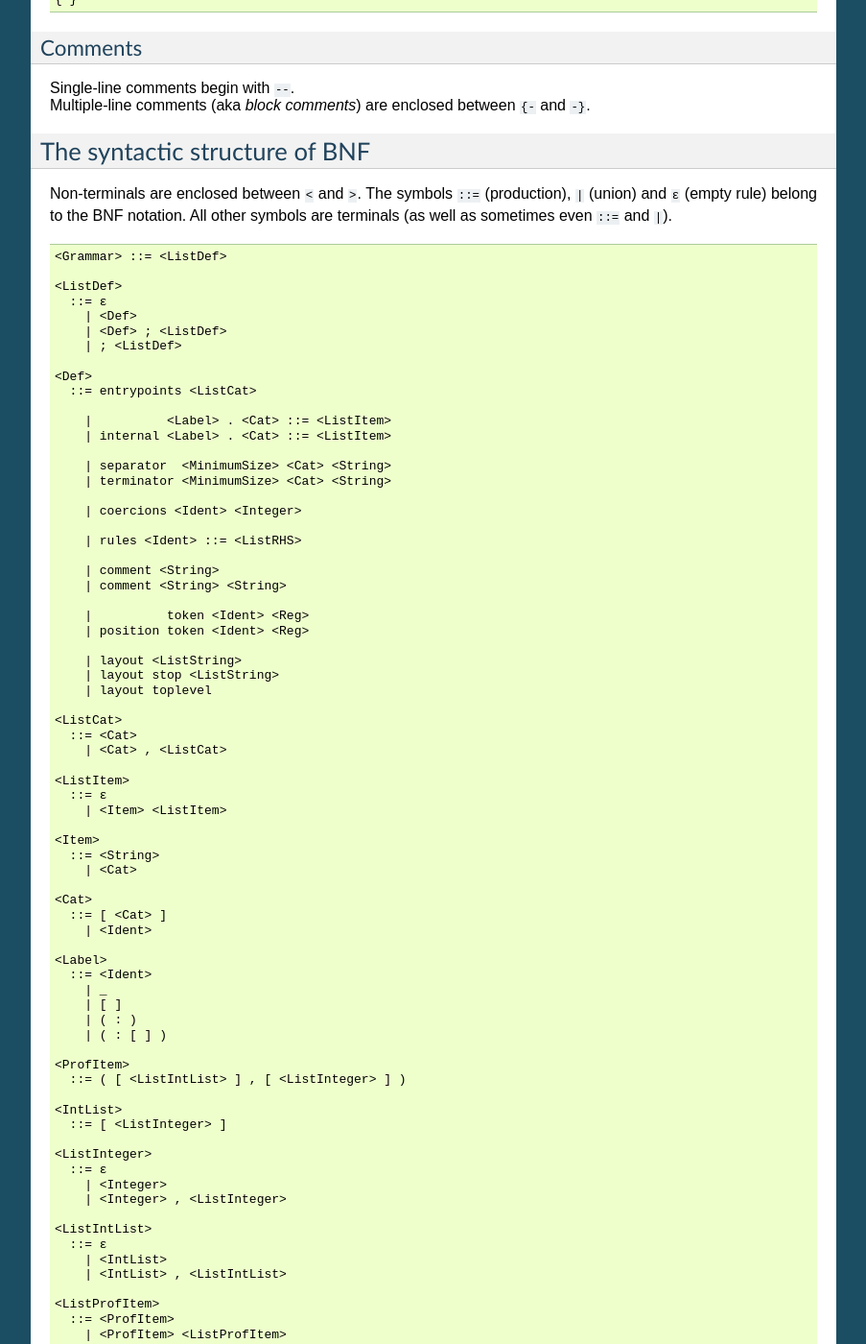
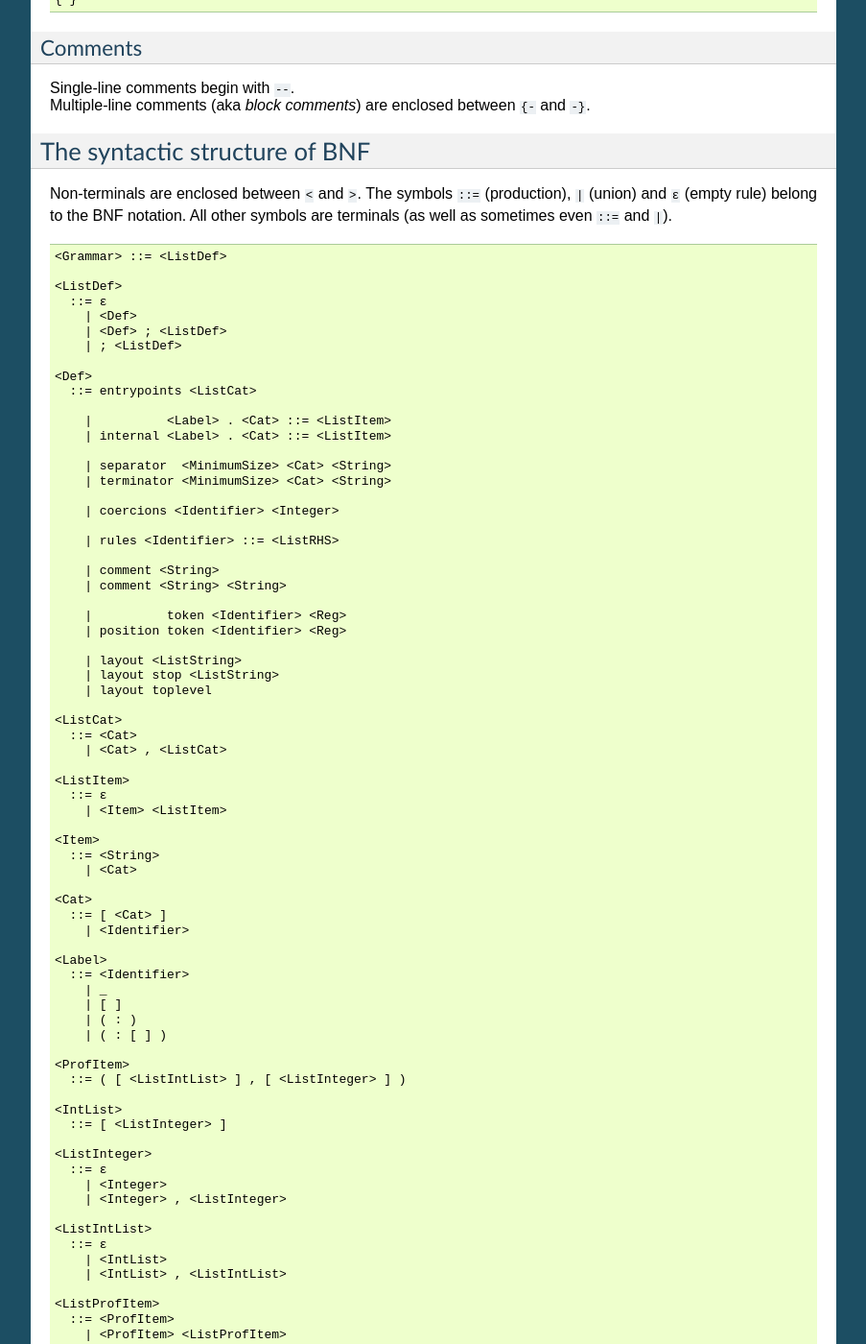
Before and after one commit to BNFC/bnfc, a Sphinx documentation site: the page built from docs/lbnf.rst, in a window 1280 px wide and 1400 px high, scrolled down 14032 px. Shown: the whole window at 96% size, without its empty margins (198-1101 px from the left). Built offline with Sphinx 7.4.7, drawn with Linux system fonts in a browser that asks for light colours; formulas are drawn with MathJax 3; some of the changed text lies outside the part shown.

Commit message:
[ fixed #320 ] lbnf.rst: wrong definition of Ident
This error was introduced into the documentation just before release
of 2.8.4.  I confused LBNF identifiers, which do not allow primes,
with Haskell identifiers Ident, which allow primes.

To avoid confusion, LBNF identifiers are now token type Identifier.

```diff
--- a/docs/lbnf.rst
+++ b/docs/lbnf.rst
@@ -63,7 +63,7 @@ have the following form (expressed by a regular expression; the
 :ref:`appendix`
 gives a complete BNF definition of the notation)::
 
-    Ident "." Ident "::=" (Ident | String)* ";"
+    Identifier "." Identifier "::=" (Identifier | String)* ";"
 
 The first identifier is the *rule
 label*, followed by the *value category*. On the right-hand side of the
@@ -503,7 +503,7 @@ where Rule is a normal LBNF rule. For instance,
 
 ::
 
-      internal EVarT. Exp ::= "(" Ident ":" Type ")";
+      internal EVarT. Exp ::= "(" Identifier ":" Type ")";
 
 introduces a type-annotated variant of a variable expression.
 
@@ -1008,15 +1008,15 @@ All other symbols are terminals
         | separator  <MinimumSize> <Cat> <String>
         | terminator <MinimumSize> <Cat> <String>
 
-        | coercions <Ident> <Integer>
+        | coercions <Identifier> <Integer>
 
-        | rules <Ident> ::= <ListRHS>
+        | rules <Identifier> ::= <ListRHS>
 
         | comment <String>
         | comment <String> <String>
 
-        |          token <Ident> <Reg>
-        | position token <Ident> <Reg>
+        |          token <Identifier> <Reg>
+        | position token <Identifier> <Reg>
 
         | layout <ListString>
         | layout stop <ListString>
@@ -1036,10 +1036,10 @@ All other symbols are terminals
 
     <Cat>
       ::= [ <Cat> ]
-        | <Ident>
+        | <Identifier>
 
     <Label>
-      ::= <Ident>
+      ::= <Identifier>
         | _
         | [ ]
         | ( : )
```
Also changed, not shown: other parts of docs/lbnf.rst (+1 -1 lines).
